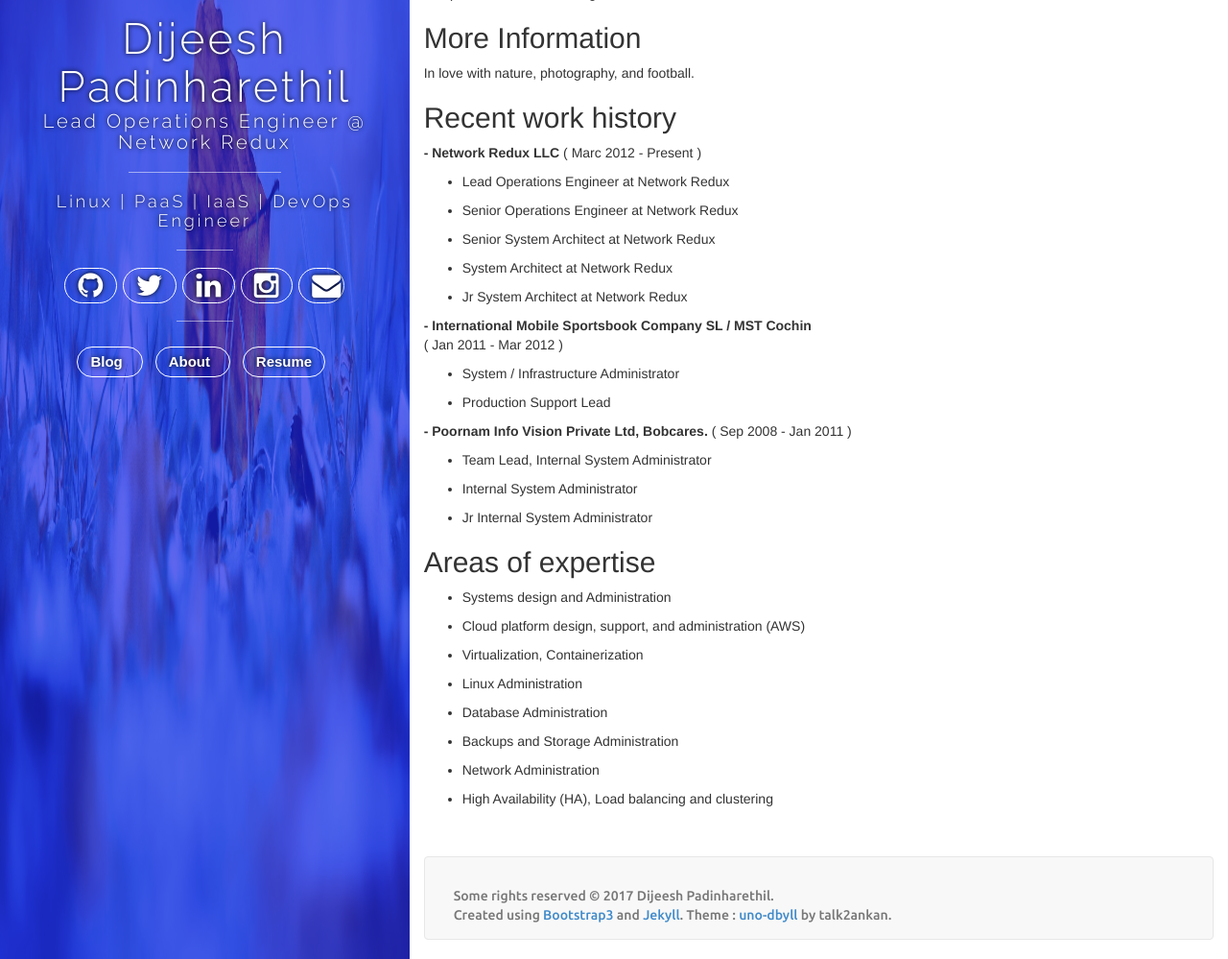
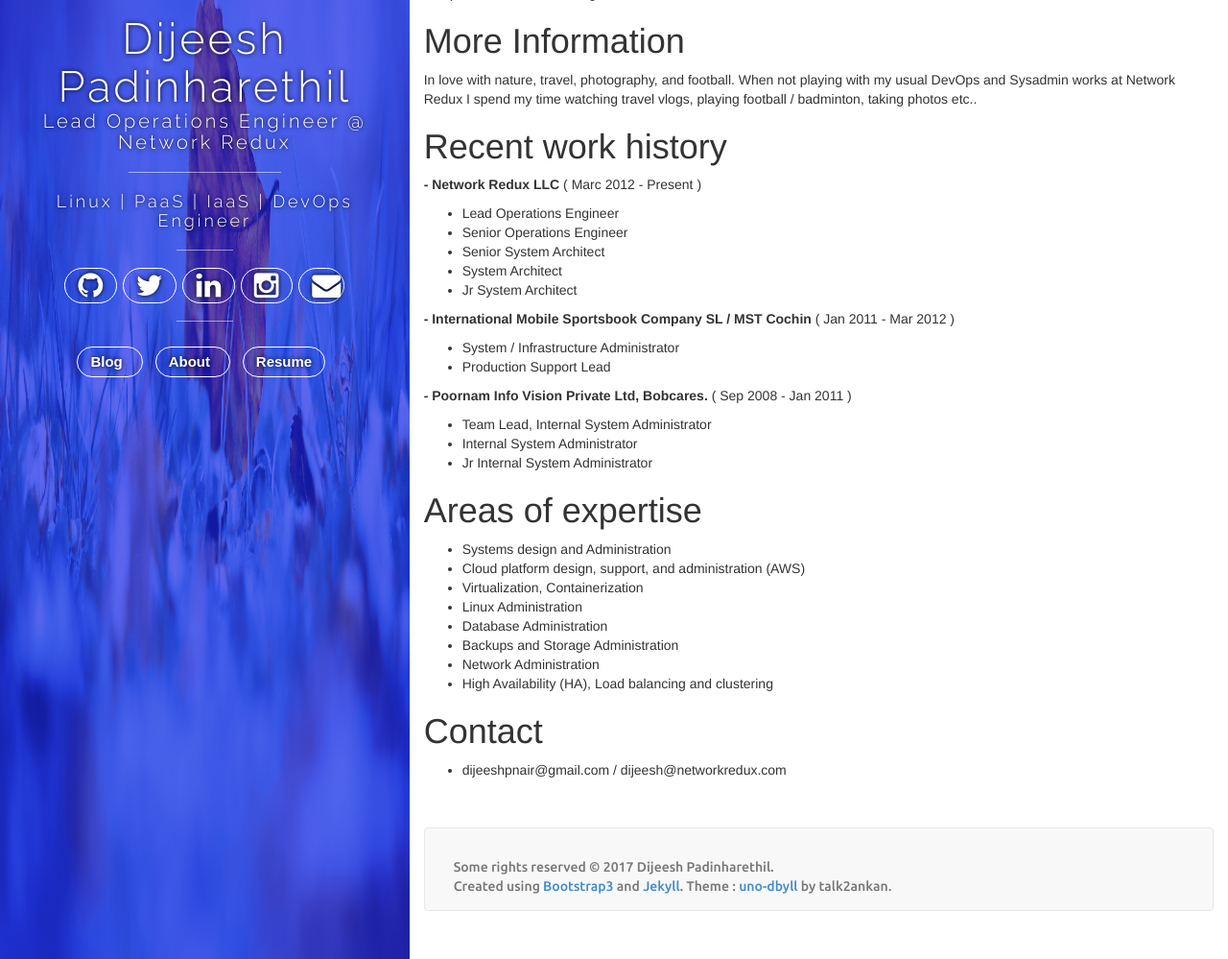
Before and after one commit to dijeesh/dijeesh.github.io-bak, a Jekyll site: the page built from about.md, in a window 1280 px wide and 1255 px high, cut to the strip 256-1255 px from the top of the window. Shown: the whole strip at 96% size. Built offline with Jekyll 4.4.1, drawn with Linux system fonts in a browser that asks for light colours; nearby versions of some CDN libraries; our own code applies the rules of GitHub Pages for plain Markdown files; comment, search, counter and statistics services are not loaded.

Commit message:
update about

```diff
--- a/about.md
+++ b/about.md
@@ -1,62 +1,48 @@
+# About
 
-About
-=======
 A dynamic, self-motivated Information Technology Professional with around 9+ years of hands on experience in building and managing highly available, secure, redundant, scalable systems and solutions from scratch.
 
 I’m a passionate learner, solution architect, problem solver and karma believer with exceptional work ethic, straightforward, strong interpersonal and networking skills.
 
-More Information
--------------
-In love with nature, photography, and football.
 
-Recent work history
--------------
-**- Network Redux LLC**
-( Marc 2012 - Present )
-
-  - Lead Operations Engineer at Network Redux
-
-  - Senior Operations Engineer at Network Redux
-
-  - Senior System Architect at Network Redux
-
-  - System Architect at Network Redux
-
-  - Jr System Architect at Network Redux
+# More Information
+In love with nature, travel, photography, and football. When not playing with my usual DevOps and Sysadmin works at Network Redux I spend my time watching travel vlogs, playing football / badminton, taking photos etc..
 
 
-**- International Mobile Sportsbook Company SL / MST Cochin**
-  ( Jan 2011 - Mar 2012 )
+# Recent work history
+
+**- Network Redux LLC**  ( Marc 2012 - Present )
+
+  - Lead Operations Engineer
+  - Senior Operations Engineer
+  - Senior System Architect
+  - System Architect
+  - Jr System Architect
+
+**- International Mobile Sportsbook Company SL / MST Cochin** ( Jan 2011 - Mar 2012 )
 
   - System / Infrastructure Administrator
-
   - Production Support Lead
 
-
-**- Poornam Info Vision Private Ltd, Bobcares.**
-  ( Sep 2008 - Jan 2011 )
+**- Poornam Info Vision Private Ltd, Bobcares.** ( Sep 2008 - Jan 2011 )
 
   - Team Lead, Internal System Administrator
-
   - Internal System Administrator
-
   - Jr Internal System Administrator
 
 
-Areas of expertise
--------------
+
+# Areas of expertise
+
 - Systems design and Administration
+- Cloud platform design, support, and administration (AWS)
+- Virtualization, Containerization
+- Linux Administration
+- Database Administration
+- Backups and Storage Administration
+- Network Administration
+- High Availability (HA), Load balancing and clustering
 
-- Cloud platform design, support, and administration (AWS)
+# Contact
 
-- Virtualization, Containerization
-
-- Linux Administration
-
-- Database Administration
-
-- Backups and Storage Administration
-
-- Network Administration
-
-- High Availability (HA), Load balancing and clustering
+- dijeeshpnair@gmail.com / dijeesh@networkredux.com
```
